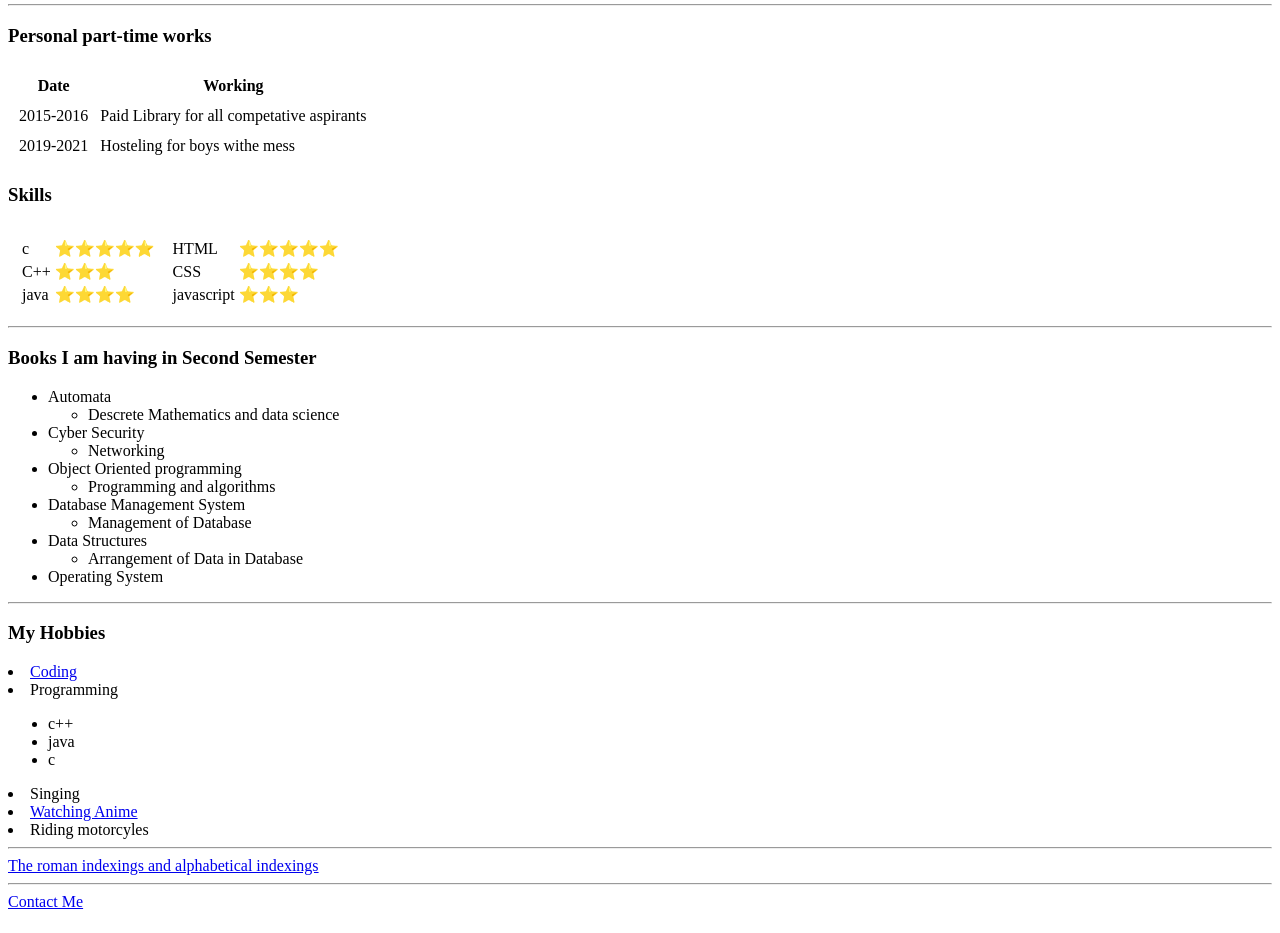
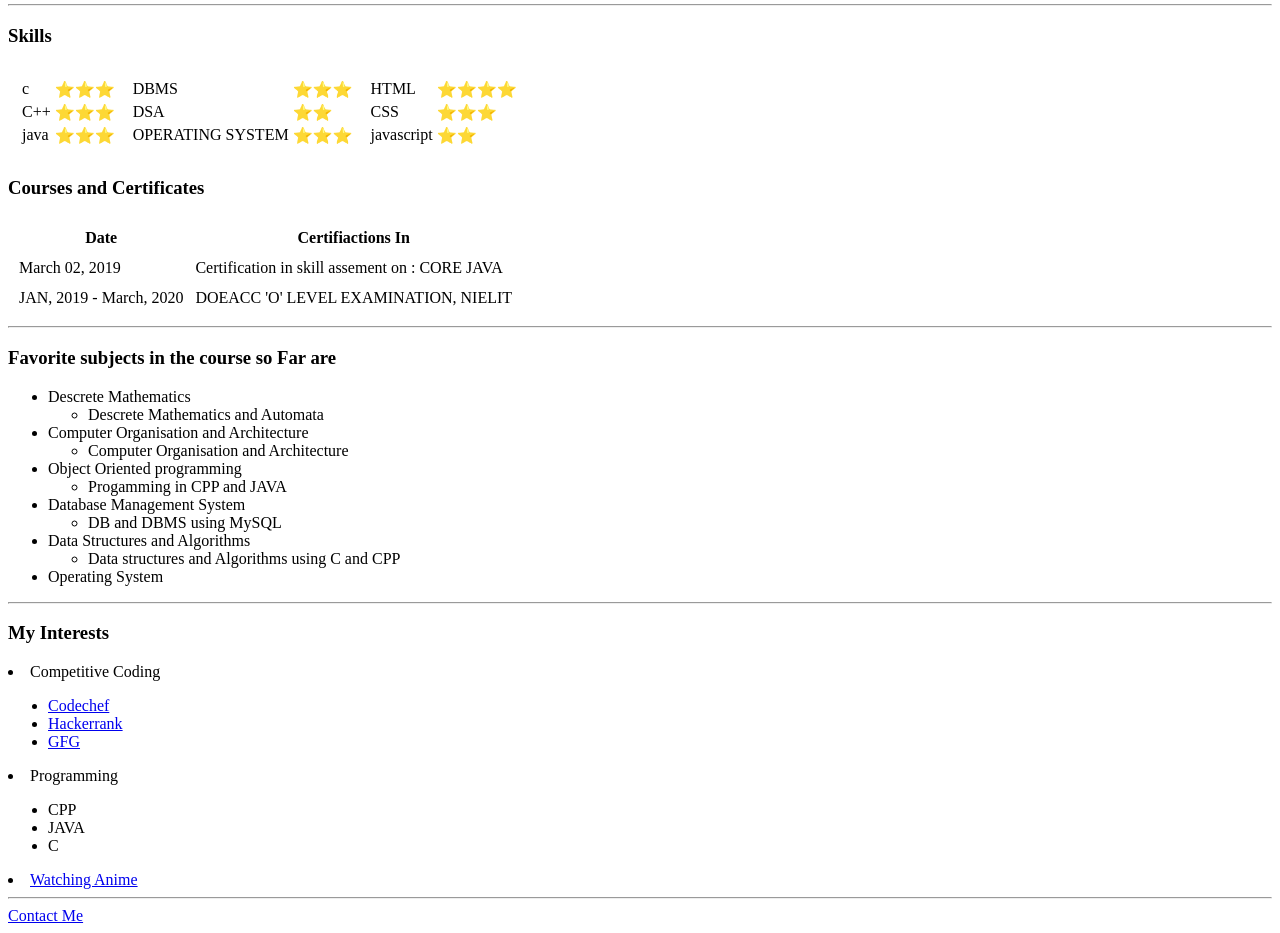
Before and after one commit to Sharad1606/CV, a plain HTML site: page index.html in a window 1280 px wide. Shown: the part 700-1633 px from the top of the page. Drawn offline with Linux system fonts and the light colour scheme.

Commit message:
Update index.html

```diff
--- a/index.html
+++ b/index.html
@@ -25,7 +25,7 @@
         </p>
         <p>
           I am a student of computer science, currently persuing Master's in Computer Application at Institute Of Engineering And Technology.
-          During my academics I have learned c,c++,html,css,javascript,java. My mother tongue is Hindi but I am also comfortable with English.
+          During my academics I have learned C,CPP,HTML,CSS,JAVASCRIPT,JAVA. My mother tongue is Hindi but I am also comfortable with English.
           My hobbies are photography and playing video games and I love ❤ coffee. Since I have interest in Software Engineering that is why I am here.
         </p>
       </td>
@@ -40,28 +40,16 @@
       <p>
         High School:
                 <em><strong><a href="https://www.imperialpublicschool.com/" target="_main">Imperial Public School, Assi Varanasi</a></strong></em> in 2013.
-          Inter:
+        Inter:
                 <em><strong><a href="https://www.imperialpublicschool.com/" target="_blank">Imperial Public School, Assi Varanasi</a></strong></em> in 2015.
         Graduation:
                 <em><strong><a href="https://www.mgkvp.ac.in/" target="_blank">Mahatma Gandhi Kashi Vidhyapeeth, Varanasi</a></strong></em> in 2019.
         Post Graduation:
-                <em><strong><a href="https://www.ietlucknow.ac.in/" target="_main">Institute of Engineering and Technology, Lucknow</a></strong></em> in 2022.
+                <em><strong><a href="https://www.ietlucknow.ac.in/" target="_main">Institute of Engineering and Technology, Lucknow</a></strong></em> in 2023.
         </p>
       </Pre>
   <hr>
-  <h3>Personal part-time works</h3>
-  <table cellspacing="10">
-    <th>Date</th>
-    <th>Working</th>
-    <tr>
-      <td>2015-2016</td>
-      <td>Paid Library for all competative aspirants </td>
-    </tr>
-    <tr>
-      <td>2019-2021</td>
-      <td>Hosteling for boys withe mess</td>
-    </tr>
-  </table>
+
   <h3>Skills</h3>
   <table cellspacing="10">
     <tr>
@@ -70,7 +58,7 @@
         <table>
           <tr>
             <td>c</td>
-            <td>⭐⭐⭐⭐⭐</td>
+            <td>⭐⭐⭐</td>
           </tr>
           <tr>
             <td>C++</td>
@@ -78,7 +66,23 @@
           </tr>
           <tr>
             <td>java</td>
-            <td>⭐⭐⭐⭐</td>
+            <td>⭐⭐⭐</td>
+          </tr>
+        </table>
+      </td>
+         <td>
+        <table>
+          <tr>
+            <td>DBMS</td>
+            <td>⭐⭐⭐</td>
+          </tr>
+          <tr>
+            <td>DSA</td>
+            <td>⭐⭐</td>
+          </tr>
+          <tr>
+            <td>OPERATING SYSTEM</td>
+            <td>⭐⭐⭐</td>
           </tr>
         </table>
       </td>
@@ -87,15 +91,15 @@
         <table>
           <tr>
             <td>HTML</td>
-            <td>⭐⭐⭐⭐⭐</td>
+            <td>⭐⭐⭐⭐</td>
           </tr>
           <tr>
             <td>CSS</td>
-            <td>⭐⭐⭐⭐</td>
+            <td>⭐⭐⭐</td>
           </tr>
           <tr>
             <td>javascript</td>
-            <td>⭐⭐⭐</td>
+            <td>⭐⭐</td>
           </tr>
         </table>
       </td>
@@ -103,65 +107,83 @@
     </tr>
   </table>
 
+  <h3>Courses and Certificates</h3>
+  <table cellspacing="10">
+    <th>Date</th>
+    <th>Certifiactions In</th>
+    <tr>
+      <td>March 02, 2019</td>
+      <td>Certification in skill assement on : CORE JAVA </td>
+    </tr>
+    <tr>
+      <td>JAN, 2019 - March, 2020</td>
+      <td>DOEACC 'O' LEVEL EXAMINATION, NIELIT</td>
+    </tr>
+  </table>
+
 
   <hr>
-  <h3>Books I am having in Second Semester</h3>
+  <h3>Favorite subjects in the course so Far are</h3>
   <ul>
-    <li>Automata
+    <li>Descrete Mathematics
       <!-- look at the closing </li> tag is not places here. -->
       <ul>
-        <li>Descrete Mathematics and data science</li>
+        <li>Descrete Mathematics and Automata</li>
       </ul>
     </li>
-    <li>Cyber Security
+    <li>Computer Organisation and Architecture
       <!-- look at the closing </li> tag is not places here. -->
       <ul>
-        <li>Networking</li>
+        <li>Computer Organisation and Architecture</li>
       </ul>
     </li>
     <li>Object Oriented programming
       <!-- look at the closing </li> tag is not places here. -->
       <ul>
-        <li>Programming and algorithms</li>
+        <li>Progamming in CPP and JAVA</li>
       </ul>
     </li>
     <li>Database Management System
       <!-- look at the closing </li> tag is not places here. -->
       <ul>
-        <li>Management of Database</li>
+        <li>DB and DBMS using MySQL</li>
       </ul>
     </li>
 
-    <li>Data Structures
+    <li>Data Structures and Algorithms
       <!-- look at the closing </li> tag is not places here. -->
       <ul>
-        <li>Arrangement of Data in Database</li>
+        <li>Data structures and Algorithms using C and CPP</li>
       </ul>
     </li>
 
     <li>Operating System</li>
   </ul>
   <hr>
-  <h3>My Hobbies</h3>
+  <h3>My Interests</h3>
   <ol>
     <!-- we can start ordering from any count we want to: with <ol start="starting_index"> -->
   </ol>
-  <li><a href="https://www.codechef.com/users/sharad_1606" target="_main">Coding</a></li>
-  <li>Programming
+
+ <li>Competitive Coding
     <ul>
-      <li>c++</li>
-      <li>java </li>
-      <li>c</li>
+       <li><a href="https://www.codechef.com/users/sid1203" target="_main">Codechef</a></li>
+       <li><a href="https://www.hackerrank.com/sharad01010202" target="_main">Hackerrank</a></li>
+       <li><a href="https://auth.geeksforgeeks.org/user/sharad01010202/practice" target="_main">GFG</a></li>
     </ul>
   </li>
-  <li>Singing</li>
+<li>Programming
+    <ul>
+      <li>CPP</li>
+      <li>JAVA </li>
+      <li>C</li>
+    </ul>
+  </li>
   <li><a href="https://www.youtube.com/watch?v=s6hKDiD-ppo  target=" _main"">Watching Anime</a></li>
-  <li>Riding motorcyles</li>
   </ol>
   <hr>
-  <a href="Indexi-styles.html">The roman indexings and alphabetical indexings </a>
-  <hr>
   <a href="contact.html" target="_main">Contact Me</a>
+
 </body>
 
 </html>
```
